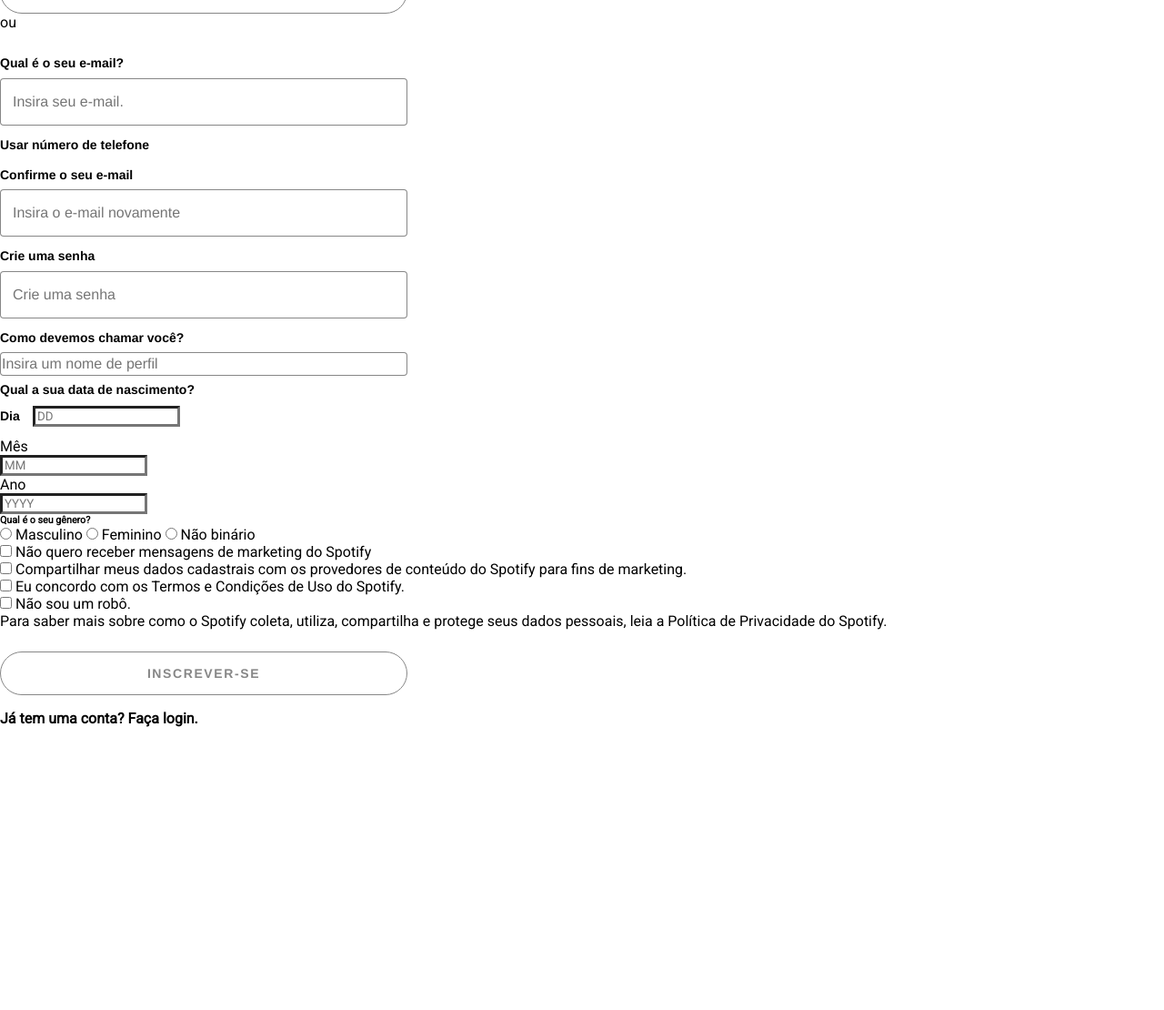
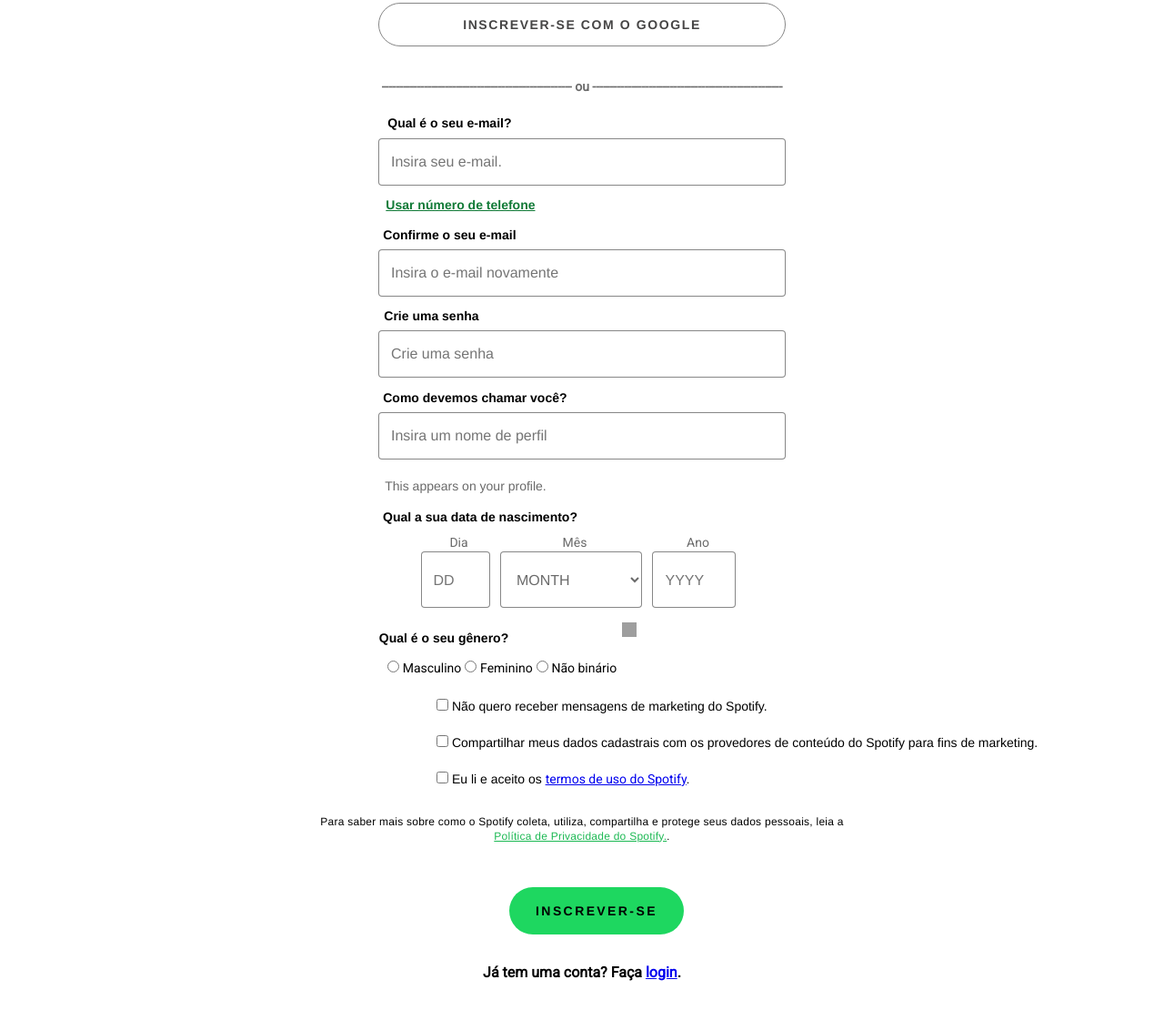
Before and after one commit to gabrielpastrana/TrabalhoSpotify, a plain HTML site: page createAccount.html in a window 1280 px wide. Shown: the part 260-1370 px from the top of the page at 91% size. Before the commit the page ends 1059 px from the top, so only its background shows below. Drawn offline with Linux system fonts and the light colour scheme; grey boxes are pictures that could not be loaded.

Commit message:
[feature/account] Finishing and linking the features

```diff
--- a/createAccount.html
+++ b/createAccount.html
@@ -12,6 +12,7 @@
 </head>
 
 <body>
+  <div class="createAccount">
   <div id="formulario">
     <div class="formulario-wraper">
       <!-- Logo -->
@@ -21,85 +22,118 @@
       <!-- Texto -->
       <h1 class="sign-up">Inscreva-se grátis e comece a curtir.</h1>
       <!-- Botões -->
+      <div id="showcase-login">
+        <div class="button-login">
         <button class="btn-facebook style-facebook">
           Inscrever-se com o Facebook</button><br /><br />
         <button class="btn-google style-google">
           Inscrever-se com o Google</button><br />
-      <p>ou</p>
         <br />
+        <p class="traces">
+          ------------------------------------------------------ ou
+          ------------------------------------------------------
+        </p>
       <!-- Formulario -->
       <div class="form-signup">
-        <h6 class="email-address">Qual é o seu e-mail?</h6>
+        <div>
+        <h6 class="email-address sign-in">Qual é o seu e-mail?</h6>
         <input class="login-username" type="email" nome="email" id="email" placeholder="Insira seu e-mail." />
-        <h6>Usar número de telefone</h6>
-
-        <h6>Confirme o seu e-mail</h6>
+        </div>
+        <h6 class="usePhone">Usar número de telefone</h6>
+        <div>
+        <h6 class="email-address sign-in">Confirme o seu e-mail</h6>
         <input class="login-username" type="email" nome="email" id="email" placeholder="Insira o e-mail novamente" />
-
-        <h6>Crie uma senha</h6>
+        </div>
+        <div>
+        <h6 class="password">Crie uma senha</h6>
         <input class="login-username" type="password" nome="password" id="password" placeholder="Crie uma senha" />
-        <h6>Como devemos chamar você?</h6>
-        <input class="login-username" type="text" nome="text" id="email" placeholder="Insira um nome de perfil" />
+        </div>
+        <div>
+        <h6 class="username">Como devemos chamar você?</h6>
+        <input class="login-username" type="text" nome="username" id="username" placeholder="Insira um nome de perfil" />
+        <p class="appear">This appears on your profile.</p>
+        </div>
       </div>
       <!-- nascimento-->
-      <label class="birth">Qual a sua data de nascimento?</label>
+      <form>
+      <h6 class="birth">Qual a sua data de nascimento?</h6>
+      </form>
+      <div class="day-of-birth">
+        <label for="day" class="label-day">Dia</label>
         <div id="day-of-birth">
-        <label for="day" class="day-of-birth">Dia</label>
+          <input type="text" labelledby="day" aria-invalid="false" id="day" inputmode="numeric" maxlength="2" name="day" placeholder="DD" class="input-day">
+
         </div>
-      <input type="text" aria-invalid="false" id="day" inputmode="numeric" maxlength="2" name="day" placeholder="DD">
+      </div>
+      <div class="month-of-birth">
         <div id="month-of-birth">
-        <label for="month" class="month-of-birth">Mês</label>
+         <label for="month" class="label-month">Mês</label>
         </div>
-      <input type="text" aria-invalid="false" id="month" inputmode="numeric" maxlength="2" name="month" placeholder="MM">
-      <div id="month-of-birth">
-        <label for="year" class="year-of-birth">Ano</label>
+        <form class="styled-select">
+        <select type="text" labelledby="month" name="month" placeholder="MM" class="input-month">
+          <option value="" disabled selected hidden>MONTH</option>
+          <option value="01">Janeiro</option>
+          <option value="02">Fevereiro</option>
+          <option value="03">Março</option>
+          <option value="04">Abril</option>
+          <option value="05">Maio</option>
+          <option value="06">Junho</option>
+          <option value="07">Julho</option>
+          <option value="08">Agosto</option>
+          <option value="09">Setembro</option>
+          <option value="10">Outubro</option>
+          <option value="11">Novembro</option>
+          <option value="12">Dezembro</option>
+        </select>
+        <svg role="img" focusable="false" height="16" width="16" viewbox=" 0 0 24 24" aria-hidden="true" class="arrow"></svg>
+      </form>
       </div>
-      <input type="text" aria-invalid="false" id="month" inputmode="numeric" maxlength="2" name="year" placeholder="YYYY">
-
-
-
-      <div></div>
+      <div class="year-of-birth">
+      <div id="year-of-birth">
+        <label for="year" class="label-year">Ano</label>
+      </div>
+      <input type="text" labelledby="month" aria-invalid="false" id="year" inputmode="numeric" maxlength="2" name="year" placeholder="YYYY" class="input-year">
+        </div>
+      </div>
+    </div>
+  </div>
       <!-- genero -->
+      <form class="form-user-information">
         <h6>Qual é o seu gênero?</h6>
-      <form>
-        <input type="radio" id="masculino" name="masculino" value="masculino" />
+        <input class="form-information" type="radio" id="masculino" name="masculino" value="masculino" />
         <label for="masculino">Masculino</label>
-        <input type="radio" id="feminino" name="feminino" value="feminino" />
+        <input class="form-information" type="radio" id="feminino" name="feminino" value="feminino" />
         <label for="feminino">Feminino</label>
-        <input type="radio" id="nao-binario" name="nao-binario" value="nao-binario" />
+        <input class="form-information" type="radio" id="nao-binario" name="nao-binario" value="nao-binario" />
         <label for="nao-binario">Não binário</label>
       </form>
 
       <!-- checkbox -->
-      <input type="checkbox" nome="checkbox" />
-      <h7>Não quero receber mensagens de marketing do Spotify</h7> <br />
-
-      <input type="checkbox" name="chechbox" />
-      <h7>Compartilhar meus dados cadastrais com os provedores de conteúdo do
-        Spotify para fins de marketing.</h7>
-      <br />
-
-      <input type="checkbox" name="checkbox" />
-      <h7>Eu concordo com os Termos e Condições de Uso do Spotify.</h7>
-      <br />
-
-      <input type="checkbox" name="checkbox" />
-      <h7>Não sou um robô.</h7> <br />
-
-      <p>
+      <form class="final-information">
+      <input class="form-information" type="checkbox" nome="checkbox"> Não quero receber mensagens de marketing do Spotify.<br/><br>
+      <input class="form-information" type="checkbox" name="chechbox"> Compartilhar meus dados cadastrais com os provedores de conteúdo do Spotify para fins de marketing.<br /><br/>
+      <input class="form-information" type="checkbox">
+            Eu li e aceito os
+            <a target="_blank" href="https://www.spotify.com/br/legal/end-user-agreement/">termos de uso do Spotify<a>.
+    </form>
+      <!--<input type="checkbox" name="checkbox" />
+      <h6>Não sou um robô.</h6> <br />-->
+      <p class="footer">
+      <span class="footer">
         Para saber mais sobre como o Spotify coleta, utiliza, compartilha e
-        protege seus dados pessoais, leia a Política de Privacidade do
-        Spotify.
+        protege seus dados pessoais, leia a <a target="_blank" href="https://www.spotify.com/br/legal/privacy-policy/" class="footer-privacy" >Política de Privacidade do
+        Spotify.<a>.
+        </span>
       </p>
     </div>
 
     <!-- Botao inscrever-se -->
-    <div class="formulario-button-inscrever">
-      <button class="btn-signup">Inscrever-se</button>
+    <footer id="footer-signup">
+      <div class="footer-signup-container">
+      <button class="btn-sign-up">Inscrever-se</button>
+      <h4>Já tem uma conta? Faça <a target="_blank" href="/login.html">login<a>.</h4>
     </div>
-
-    <h4>Já tem uma conta? Faça login.</h4>
-  </div>
+    </footer>
     </div>
   </body>
 
--- a/style.css
+++ b/style.css
@@ -512,7 +512,7 @@ table {
 .btn-google:hover,
 .btn-telefone:hover,
 .btn-login:hover,
-.btn-signup:hover {
+.btn-signup:hover, .btn-sign-up:hover {
   border-color: black;
   font-size: 0.9rem;
 }
@@ -591,9 +591,35 @@ button {
 }
 .email-address {
   margin-right: 10rem;
+  align-items: flex-start;
 }
-.password {
+
+
+.usePhone{
+  text-decoration: underline;
+  font-size: 14px;
+  padding-top: 8px;
+  font-family: Helvetica, Arial, sans-serif;
+  -webkit-tap-highlight-color: transparent;
+  color: #117a37;
+  align-items: flex-start;
+  margin-right: 16.5rem;
+  cursor: pointer;
+}
+
+.sign-in{
+  align-items: flex-start;
+  margin-right: 18rem;
+
+}
+.password-login {
   margin-right: 24rem;
+}
+.password{
+  margin-right: 20.5rem;
+}
+.username{
+  margin-right: 14.5rem;
 }
 .login {
   margin-top: 0px;
@@ -604,12 +630,11 @@ button {
   display: block;
 }
 
-.login-username:hover {
+.login-username:hover, .input-day:hover, .input-month:hover, .input-year:hover {
   box-shadow: inset 0 0 0 1px #000000;
 }
 
 .login-username {
-  align-items: center;
   appearance: none;
   background-image: none;
   border: 0px;
@@ -628,11 +653,9 @@ button {
   margin-bottom: 0.3rem;
 }
 
-input[type='text' i] {
-  padding: 1px 2px;
-}
 input {
   color: (black, white);
+  writing-mode: horizontal-tb !important;
   text-shadow: none;
   display: inline-block;
   appearance: auto;
@@ -640,9 +663,10 @@ input {
   cursor: text;
   background-color: (rgb(255, 255, 255), rgb(59, 59, 59));
   margin: 0em;
-  padding: 0.1rem 0.2rem;
+  padding: 0.2rem 0.4rem;
   border-width: 0.2rem;
   border-color: (rgb(118, 118, 118), rgb(133, 133, 133));
+
 }
 
 .btn-signup {
@@ -686,6 +710,7 @@ input:checked{
 #footer-login {
   align-items: center;
   text-align: center;
+  margin-top: 2rem;
 }
 
 .log-in{
@@ -705,7 +730,7 @@ input:checked{
 
 }
 
-.btn-login {
+.btn-login, .btn-sign-up {
   background-color: #1ed760;
   color: #000000;
   border-radius: 500px;
@@ -725,18 +750,15 @@ input:checked{
   border: none;
   margin-left: 8rem;
 }
+
 .border{
-  margin-left: 30.5rem;
+  margin-left: 28rem;
   margin-top: 2rem;
-  margin-bottom: 1rem;
   border-top: 1px solid rgb(217, 218, 220);
   width: 32rem;
   height: 0rem;
   align-items: center;
   text-align: center;
-}
-.footer-login-container{
-  padding-top: 1rem ;
 }
 .btn-signup{
   margin-top: 1.5rem;
@@ -945,14 +967,9 @@ input:checked{
 .sign-up{
   align-items: center;
   text-align: center;
-  line-height: 36px;
-  box-sizing: border-box;
   font-family: Helvetica, Arial, sans-serif;
   -webkit-tap-highlight-color: transparent;
   display: block;
-  padding: 0px;
-  margin-top: 0px;
-  margin-bottom: 0px;
   font-size: 28px;
   letter-spacing: -0.25px;
   line-height: 36px;
@@ -960,7 +977,6 @@ input:checked{
   font-weight: 700;
 }
 .form-signup h6{
-  box-sizing: border-box;
   font-family: Helvetica, Arial, sans-serif;
   -webkit-tap-highlight-color: transparent;
   font-size: 0.875rem;
@@ -969,8 +985,7 @@ input:checked{
   padding: 0.4rem 0.2rem 0.4rem 0;
 }
 .form-signup {
-  margin-top: 0px;
-  margin-bottom: 0px;
+
   font-size: 0.875rem;
   line-height: 1.25rem;
   font-weight: 900;
@@ -990,7 +1005,6 @@ input:checked{
   line-height: 1.5rem;
   font-weight: 400;
   width: 28rem;
-  box-sizing: border-box;
   font-family: Helvetica, Arial, sans-serif;
   -webkit-tap-highlight-color: transparent;
   border-radius: 4px;
@@ -1010,68 +1024,200 @@ input:checked{
   line-height: 1.25rem;
   -webkit-box-align: center;
   align-items: center;
-  display: flex;
+  text-align: center;
   font-weight: 700;
-  width: 100%;
   padding-bottom: 8px;
-  display: flex;
-  -webkit-box-pack: justify;
-  justify-content: space-between;
+  margin-right: 14rem;
 }
-#day-of-birth{
-  width: 2rem;
-  height: 1rem;
-  box-sizing: border-box;
-  font-family: Helvetica, Arial, sans-serif;
-  -webkit-tap-highlight-color: transparent;
-  padding-bottom: 24px;
-  display: inline-flex;
-}
-.day-of-birth{
-  box-sizing: border-box;
-  font-family: spotify-circular, Helvetica, Arial, sans-serif;
-  -webkit-tap-highlight-color: transparent;
-  font-size: 0.875rem;
-  line-height: 1.25rem;
-  -webkit-box-align: center;
-  align-items: center;
-  display: flex;
-  font-weight: 700;
-  width: 100%;
-  padding-bottom: 8px;
-  font-weight: normal;
-  box-sizing: border-box;
-  font-family: Helvetica, Arial, sans-serif;
-  -webkit-tap-highlight-color: transparent;
-  font-size: 0.875rem;
-  line-height: 1.25rem;
-  -webkit-box-align: center;
-  align-items: center;
-  display: flex;
-  font-weight: 700;
-  width: 100%;
-  padding-bottom: 8px;
-}
-#day input{
-  appearance: none;
-  background-image: none;
+
+.input-day, .input-month, .input-year{
   border: 0px;
   display: block;
   font-size: 1rem;
   line-height: 1.5rem;
   font-weight: 400;
-  width: 100%;
-  box-sizing: border-box;
-  font-family: spotify-circular, Helvetica, Arial, sans-serif;
+  width: 3rem;
+  height: 2rem;
+  font-family: Helvetica, Arial, sans-serif;
   -webkit-tap-highlight-color: transparent;
   margin-top: 0px;
-  margin-bottom: 0px;
+  margin-bottom: 1rem;
   border-radius: 4px;
   padding: 14px;
-  background-color: var(--background-base,#ffffff);
-  box-shadow: inset 0 0 0 1px var(--essential-subdued,#878787);
-  color: var(--text-base,#000000);
+  background-color: #ffffff;
+  box-shadow: inset 0 0 0 1px #878787;
+  text-align: start;
+  position: relative;
+
 }
-.month-of-birth{
-  width: 45%;
+.input-day, .input-month, .input-year{
+  position: relative;
+  box-sizing: content-box;
+  z-index: 2;
 }
+.input-year{
+  width: 4rem;
+}
+.label-day, .label-month,.label-year{
+  width: 100%;
+  top:0; bottom: 0; left: 0; right: 0;
+  transition: 0.5s;
+  color: #6a6a6a;
+  font-weight: 400;
+}
+.input-day:focus + .label-day, .input-month:focus + .label-month{
+  margin-top: 0px;
+  top: -50%;
+  z-index: 2;
+  transition: 0.2s;
+}
+.input-month{
+  width: 8rem;
+  height: 2rem;
+  cursor: pointer;
+  color: #6a6a6a;
+}
+.day-of-birth, .month-of-birth, .year-of-birth{
+  display: inline-block;
+  position:relative;
+}
+.input-day, .input-month, .input-year {
+  margin-right: 0.5rem;
+  padding-top: 1rem;
+  text-align: justify;
+}
+
+.appear{
+  font-size: 0.875rem;
+  line-height: 1.25rem;
+  text-transform: none;
+  letter-spacing: normal;
+  font-family:  Helvetica, Arial, sans-serif;
+  -webkit-tap-highlight-color: transparent;
+  font-size: 0.875rem;
+  line-height: 1.25rem;
+  font-weight: 400;
+  color: #6a6a6a;
+  padding-right: 16rem;
+}
+.traces{
+  color: #6a6a6a;
+}
+#day, #month, #year{
+  display: inline-block;
+}
+
+select:invalid {
+  color: gray;
+}
+.birthday-month{
+  font-size: 0.875rem;
+  line-height: 1.25rem;
+  letter-spacing: normal;
+  font-family:  Helvetica, Arial, sans-serif;
+  font-size: 0.875rem;
+  font-weight: 400;
+  color: #6a6a6a;
+  width: 12rem;
+  height: 3rem;
+
+}
+option {
+  font-weight: normal;
+  display: block;
+  white-space: nowrap;
+  min-height: 1.2em;
+  padding: 0px 2px 1px;
+  align-items: flex-start;
+  text-align: start;
+  color: #000000;
+}
+.arrow{
+  background-image:url("https://cdn-icons.flaticon.com/png/512/2985/premium/2985150.png?token=exp=1649505930~hmac=87e722f0e15dec691c39d43151a3cab0") ;
+  color: #878787;
+  pointer-events: none;
+  position: absolute;
+  right: 14px;
+  stroke-width: 0.8pt;
+}
+
+.form-user-information h6{
+  font-family: Helvetica, Arial, sans-serif;
+  -webkit-tap-highlight-color: transparent;
+  font-size: 0.875rem;
+  line-height: 1.25rem;
+  font-weight: 700;
+  padding: 0.4rem 0.2rem 0.8rem 0.2rem;
+  align-items: center;
+  text-align: center;
+  margin-right: 8rem;
+}
+.form-user-information{
+  font-family:Helvetica, Arial, sans-serif;
+  font-size: 0.875rem;
+  line-height: 1.25rem;
+  display: block;
+  align-items: center;
+  text-align: center;
+  margin-right: 11rem;
+}
+
+.final-information {
+  font-family: Helvetica, Arial, sans-serif;
+  -webkit-tap-highlight-color: transparent;
+  font-size: 0.875rem;
+  line-height: 1.25rem;
+  padding: 0.4rem 0.2rem 0.8rem 0.2rem;
+  padding-left:18rem;
+  align-items: center;
+  text-align:justify;
+  margin-left: 12rem;
+  margin-top: 1rem;
+  margin-bottom: 1rem;
+  display: block;
+}
+.footer{
+  box-sizing: border-box;
+  font-family: Helvetica, Arial, sans-serif;
+  -webkit-tap-highlight-color: transparent;
+  display: block;
+  margin-top: 0px;
+  margin-bottom: 0px;
+  font-size: 12px;
+  font-weight: 400;
+  line-height: 16px;
+  letter-spacing: 0.25px;
+  color: inherit;
+  text-align: center;
+}
+.footer-privacy a:hover{
+  color: rgb(30, 215, 96);
+  cursor: pointer;
+}
+.footer-privacy{
+  color: rgb(29, 185, 84);
+  text-decoration: underline;
+  font-family: Helvetica, Arial, sans-serif;
+  font-size: 12px;
+  font-weight: 400;
+  text-align: center;
+  align-items: center;
+}
+#footer-signup{
+  align-items: center;
+  text-align: center;
+  margin-top: 1rem;
+}
+.footer-signup-container{
+  align-items: center;
+  padding: 2rem;
+  margin-bottom: 2rem;
+}
+.btn-sign-up{
+  padding: 1rem;
+  margin-bottom: 2rem;
+  margin-left: 2rem;
+}
+.form-information:hover{
+  box-shadow: inset 0 0 0 1px #000000;
+}
```
Also changed, not shown: login.html (+12 -3 lines), menu.html (+9 -2 lines). Lines whose indentation alone changed are shown as unchanged.
